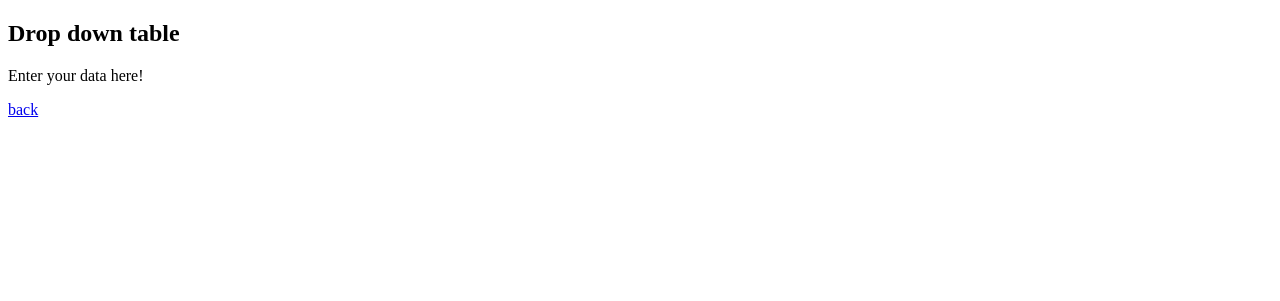
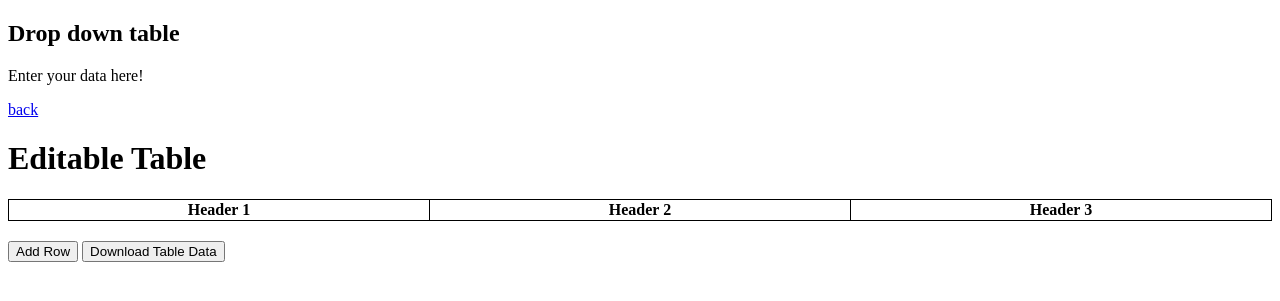
Before and after one commit to QuantumChemist/QuantumChemist.github.io, a Jekyll site: the page built from dropdown.md, in a window 1280 px wide. Shown: the top 301 px of the page. Built offline with Jekyll 4.4.1, drawn with Linux system fonts in a browser that asks for light colours; our own code applies the rules of GitHub Pages for plain Markdown files; part of the change alters nothing that is shown.

Commit message:
Update dropdown.html

```diff
--- a/_layouts/dropdown.html
+++ b/_layouts/dropdown.html
@@ -15,12 +15,67 @@
             border: 1px solid black;
             text-align: center;
         }
+
+        .new-row {
+            height: 50px; /* Specify the height for the new rows here */
+        }
     </style>
 </head>
 <body>
-      <section id="main_content">
-        {{ content }}
-      </section>
-    </div>
+
+<section id="main_content">{{ content }}</section>
+
+<h1>Editable Table</h1>
+
+<table id="editable-table">
+    <thead>
+        <tr>
+            <th>Header 1</th>
+            <th>Header 2</th>
+            <th>Header 3</th>
+        </tr>
+    </thead>
+    <tbody>
+        <!-- Table data will be populated here based on user input -->
+    </tbody>
+</table>
+
+<button id="add-row-button">Add Row</button>
+<button id="download-button">Download Table Data</button>
+
+<script>
+    const editableTable = document.getElementById('editable-table').getElementsByTagName('tbody')[0];
+    const addRowButton = document.getElementById('add-row-button');
+    const downloadButton = document.getElementById('download-button');
+
+    function addRow() {
+        const row = document.createElement('tr');
+        row.className = 'new-row'; // Apply the CSS class for the new row
+        for (let i = 0; i < 3; i++) {
+            const cell = document.createElement('td');
+            cell.contentEditable = true;
+            row.appendChild(cell);
+        }
+        editableTable.appendChild(row);
+    }
+
+    function downloadTable() {
+        const rows = Array.from(editableTable.getElementsByTagName('tr'));
+        const data = rows.map(row => Array.from(row.getElementsByTagName('td')).map(td => td.innerText));
+        const csvContent = data.map(row => row.join(',')).join('\n');
+        const blob = new Blob([csvContent], { type: 'text/csv' });
+        const url = URL.createObjectURL(blob);
+        const a = document.createElement('a');
+        a.href = url;
+        a.download = 'table_data.csv';
+        document.body.appendChild(a);
+        a.click();
+        window.URL.revokeObjectURL(url);
+    }
+
+    addRowButton.addEventListener('click', addRow);
+    downloadButton.addEventListener('click', downloadTable);
+</script>
+
 </body>
 </html>
```
